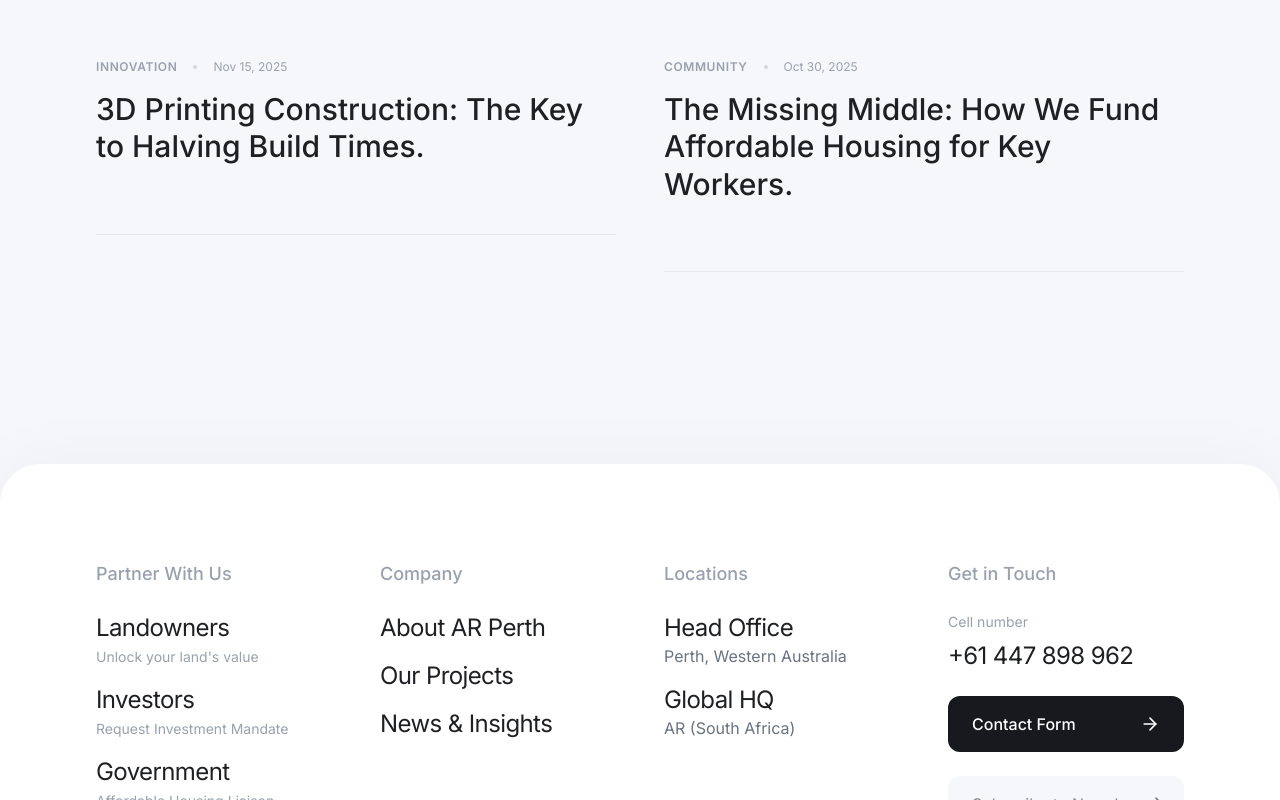
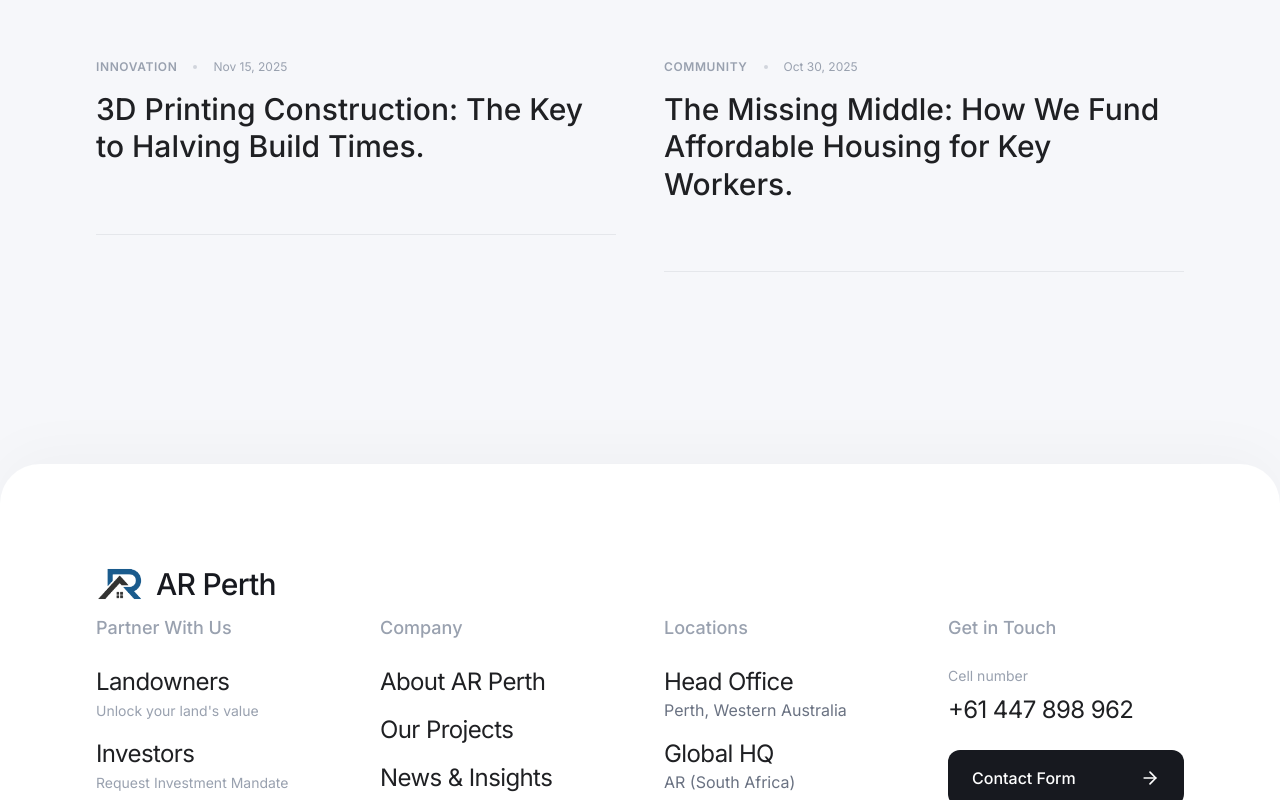
Before and after one commit to Skyfz/ar-perth, a Next.js app: page / in a window 1280 px wide. Shown: the part 11200-12000 px from the top of the page. Built offline with nearby package versions, Linux system fonts and the light colour scheme.

Commit message:
error_fix_commit

```diff
--- a/app/layout.tsx
+++ b/app/layout.tsx
@@ -7,6 +7,10 @@ const inter = Inter({ subsets: ["latin"] });
 export const metadata: Metadata = {
   title: "AR Perth",
   description: "End-to-end Real Estate",
+  icons: {
+    icon: "/icon1.png",
+    apple: "/apple-icon.png",
+  },
 };
 
 export default function RootLayout({
--- a/app/page.tsx
+++ b/app/page.tsx
@@ -18,6 +18,7 @@ import { Testimonials } from "@/components/landing/Testimonials"
 import { DynamicServices } from "@/components/landing/DynamicServices"
 import { ImpactSection } from "@/components/landing/ImpactSection"
 import { ContactModal } from "@/components/ui/ContactModal"
+import { Toaster } from "sonner"
 
 export default function Home() {
   const [isContactOpen, setIsContactOpen] = useState(false)
@@ -39,9 +40,10 @@ export default function Home() {
       <div id="sustainability"><SustainabilitySection /></div>
       <div id="faq"><FAQ /></div>
       <div id="news"><News /></div>
-      <div id="contact"><Footer /></div>
+      <div id="contact"><Footer onOpenContact={() => setIsContactOpen(true)} /></div>
 
       <ContactModal isOpen={isContactOpen} onClose={() => setIsContactOpen(false)} />
+      <Toaster />
     </main>
   )
 }
--- a/components/landing/Footer.tsx
+++ b/components/landing/Footer.tsx
@@ -1,10 +1,20 @@
 import { Reveal } from "@/components/ui/Reveal"
 import { ArrowRight, Facebook, Instagram, Linkedin } from "lucide-react"
+import Link from "next/link"
+import { toast } from "sonner"
 
-export function Footer() {
+interface FooterProps {
+    onOpenContact?: () => void
+}
+
+export function Footer({ onOpenContact }: FooterProps) {
     return (
         <footer className="bg-white pt-24 pb-8 px-6 md:px-12 xl:px-24 rounded-t-[40px] shadow-[0_-10px_60px_rgba(0,0,0,0.03)] relative mt-24">
             <div className="max-w-[1400px] mx-auto relative z-10">
+                <Link href="/" className="inline-flex items-center gap-3 hover:opacity-80 transition-opacity">
+                    <img src="/logo.png" alt="AR Perth" className="h-12 w-auto" />
+                    <span className="font-medium tracking-tight text-3xl text-[#17191F]">AR Perth</span>
+                </Link>
                 <div className="grid grid-cols-1 md:grid-cols-2 lg:grid-cols-4 gap-12 mb-32">
 
                     <div className="space-y-6">
@@ -80,13 +90,19 @@ export function Footer() {
                             </a>
                         </div>
 
-                        <button className="w-full bg-[#17191F] text-white py-4 rounded-xl hover:bg-gray-800 transition-colors font-medium text-left px-6 flex justify-between items-center group">
+                        <button
+                            onClick={onOpenContact}
+                            className="w-full bg-[#17191F] text-white py-4 rounded-xl hover:bg-gray-800 transition-colors font-medium text-left px-6 flex justify-between items-center group"
+                        >
                             Contact Form
                             <ArrowRight className="w-5 h-5 transition-transform group-hover:translate-x-1" />
                         </button>
                         <div className="relative">
                             <input type="email" placeholder="Subscribe to Newsletter" className="w-full bg-[#F6F7FA] py-4 pl-6 pr-14 rounded-xl outline-none focus:ring-1 focus:ring-black transition-all" />
-                            <button className="absolute right-3 top-1/2 -translate-y-1/2 w-8 h-8 flex items-center justify-center text-black/50 hover:text-black">
+                            <button
+                                onClick={() => toast.success("Coming soon, thanks!")}
+                                className="absolute right-3 top-1/2 -translate-y-1/2 w-8 h-8 flex items-center justify-center text-black/50 hover:text-black"
+                            >
                                 <ArrowRight className="w-5 h-5" />
                             </button>
                         </div>
--- a/package.json
+++ b/package.json
@@ -16,6 +16,7 @@
     "next": "16.0.10",
     "react": "^19.2.1",
     "react-dom": "^19.2.1",
+    "sonner": "^2.0.7",
     "tailwind-merge": "^3.4.0",
     "tailwindcss-animate": "^1.0.7"
   },
```
Also changed, not shown: app/manifest.json (added), 1 other file (tests, documents, lock files or other folders).
